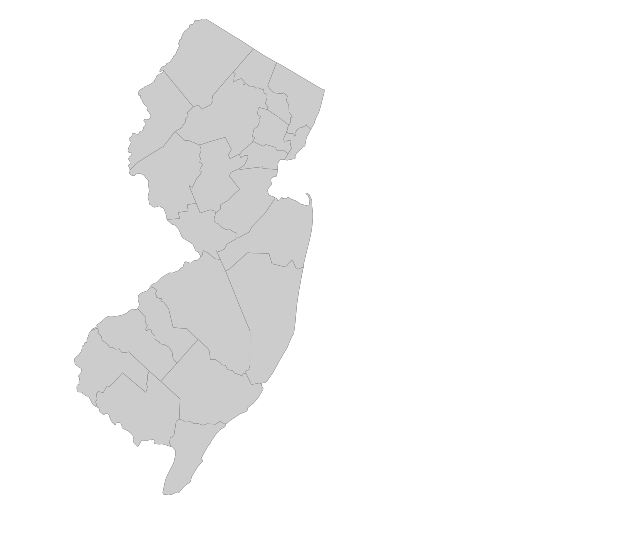
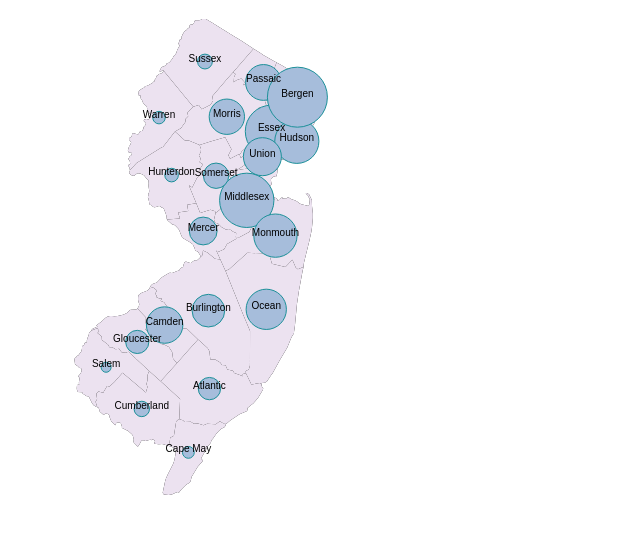
Before and after one commit to anyonecancode/nj_county_pops, a plain HTML site: page index.html in a window 1280 px wide. Shown: the part 61-594 px from the top of the page, without its empty margins (0-640 px from the left). Drawn offline with Linux system fonts and the light colour scheme.

Commit message:
Map w county population data working

```diff
--- a/index.html
+++ b/index.html
@@ -5,21 +5,8 @@
   <title>NJ Counties by Pop</title>
   <style>
   .county {
-    fill: #ccc;
-    border: 1px solid black;
-  }
-
-
-  .county a {
-    display:block;
-    background: #ccc;
-    border: 1px solid #333;
-    position: absolute;
-    float:left;
-    width: 100%;
-    height: 100%;
-    left: 100px;
-    top: 0;
+    fill: #ece2f0;
+    border: 1px solid #eee;
   }
   </style>
 </head>
@@ -50,42 +37,46 @@
   d3.json('nj.json', function(err, nj) {
     if (err) {return console.error(err);}
 
-    var counties = topojson.feature(nj, nj.objects.counties);
+    var counties = topojson.feature(nj, nj.objects.counties),
+      geodata = topojson.feature(nj, nj.objects.counties).features,
+      popList = geodata.map(function(item) {return item['properties'].population;})
+      maxPop = d3.max(popList),
+      minPop = d3.min(popList),
+      popScale = d3.scale.linear().domain([minPop, maxPop]).range([5,30]);
+
     svg.append('path')
       .datum(counties)
       .attr('d', path);
 
     svg.selectAll('.county')
-    .data(topojson.feature(nj, nj.objects.counties).features)
+      .data(geodata)
     .enter().append('path')
       .attr('class', function(d) {return 'county ';})
       .attr('data-name', function(d) {return d.properties.NAME;})
       .attr('id', function(d) {return d.properties.COUNTYFP;})
       .attr('d', path);
 
-    console.log(nj);
+    svg.selectAll('circle')
+      .data(geodata)
+    .enter().append('circle')
+      .attr('data-population', function(d) { return d.properties.population; })
+      .attr('r', function(d) {return popScale(d.properties.population);})
+      .attr('cx', function(d) {return projection(d3.geo.centroid(d))[0];})
+      .attr('cy', function(d) {return projection(d3.geo.centroid(d))[1];})
+      .attr('stroke', '#1c9099')
+      .style('fill', '#a6bddb');
+
+    svg.selectAll('text')
+      .data(geodata)
+    .enter().append('text')
+      .attr('text-anchor', 'middle')
+      .attr('x', function(d) {return projection(d3.geo.centroid(d))[0];})
+      .attr('y', function(d) {return projection(d3.geo.centroid(d))[1];})
+      .attr('font-family', 'sans-serif')
+      .attr('font-size', '10px')
+      .text(function(d) {return d.properties.NAME;});
   });
 
-/*
-  d3.csv('data.csv', function(d) {
-    d3.select('#holder').selectAll('a')
-      .data(d)
-      .enter()
-      .append('div')
-        .classed({county:true})
-        .style({width:function(i){
-          return squareMe(i.Population) / 10 + 'px';
-        }, height: function(i) {
-          return squareMe(i.Population) / 10 + 'px';
-        }})
-        .text(function(i) {
-          return i.County;
-        })
-        .append('a')
-        .attr('title', function(i) {return i.County});
-
-  });
-  */
   </script>
 </body>
 </html>
```
Lines whose indentation alone changed are shown as unchanged.
